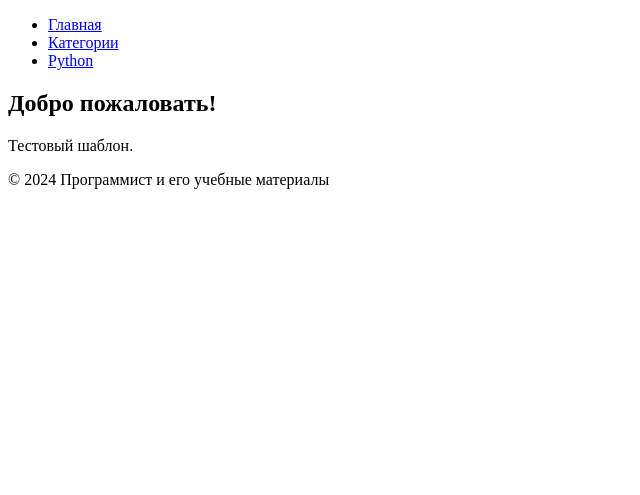
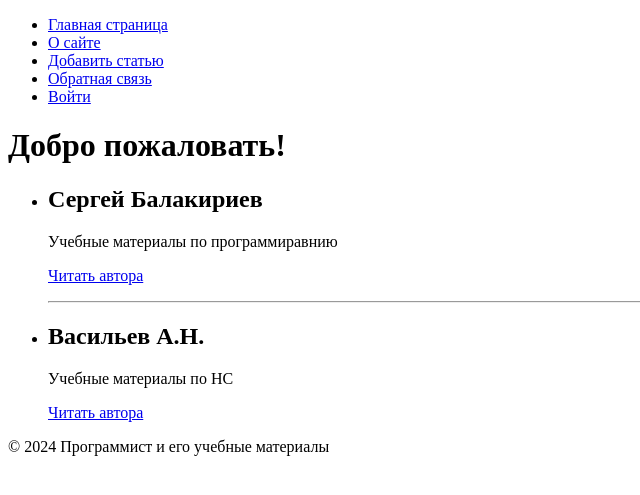
Before and after one commit to Ivan-Sch/MyDj, a Django app: page / in a window 1280 px wide. Shown: the top 495 px of the page, without its empty margins (0-640 px from the left). Run offline with Django 4.2, Linux system fonts and the light colour scheme.

Commit message:
Модифицировал  index
1) prog->views
Добавлены ф-ии для авторизации, добавления новой стр, контакты, показ автора
2) prog->urls
добавлены новые маршруты для новых представлений

```diff
--- a/siteprog/prog/templates/prog/about.html
+++ b/siteprog/prog/templates/prog/about.html
@@ -6,5 +6,10 @@
 </head>
 <body>
 
+{% if show_menu or menu|length >= 2 %}
+<p>{{show_menu}}</p>
+{% endif %}
+
+
 </body>
 </html>
--- a/siteprog/prog/templates/prog/index.html
+++ b/siteprog/prog/templates/prog/index.html
@@ -9,19 +9,34 @@
 <header>
     <nav>
         <ul>
-                <li><a href="/">Главная</a></li>
-                <li><a href="/cats/">Категории</a></li>
-                <li><a href="/python/">Python</a></li>
+            <li><a href="/">{{ title }}</a></li>
+            {% for dic in menu %}
+            <li><a href="{% url dic.url_name%}">{{ dic.title }}</a></li>
+            {% endfor %}
         </ul>
     </nav>
 </header>
 
+
 <main>
-        <section>
     <h1>Добро пожаловать!</h1>
-            <p>Тестовый шаблон.</p>
-        </section>
+    <ul>
+        {% for i in author %}
+        {% if i.them_is_Python %}
+        <li>
+            <h2>{{ i.auth }}</h2>
+            <p>{{ i.content }}</p>
+            <p><a href="{% url 'author' i.id %}">Читать автора</a></p>
+            {% if not forloop.last %}
+            <hr>
+            {% endif %}
+        </li>
+        {% endif %}
+        {% endfor %}
+    </ul>
+
 </main>
+
 
 <footer>
     <p>&copy; 2024 Программист и его учебные материалы</p>
--- a/siteprog/prog/urls.py
+++ b/siteprog/prog/urls.py
@@ -6,7 +6,11 @@ register_converter(converters.FourDigitYearConverter, "year4") #создаем
 
 urlpatterns = [
     path('', views.index, name='index'),
-    path('cats/', views.categories, name='cats'),
+    path('categories/', views.categories, name='categories'),
+    path('addpage/', views.addpage, name='add_page'),
+    path('contact/', views.contact, name='contact'),
+    path('login/', views.login, name='login'),
     path('proger/<year4:year>/', views.proger_date, name='progdata'), #добавляем маршрут через конвертор для функции представления
-    path('about/', views.about, name='about')
+    path('about/', views.about, name='about'),
+    path('author/<int:author_id>/', views.show_author, name='author'),
 ]
--- a/siteprog/prog/views.py
+++ b/siteprog/prog/views.py
@@ -2,24 +2,57 @@ from django.shortcuts import render, redirect
 from django.http import HttpResponse, HttpResponseNotFound, HttpResponsePermanentRedirect
 from django.urls import reverse
 
+# Create your views here.
+menu = [
+    {'title': "О сайте", 'url_name': 'about'},
+    {'title': "Добавить статью", 'url_name': 'add_page'},
+    {'title': "Обратная связь", 'url_name': 'contact'},
+    {'title': "Войти", 'url_name': 'login'}
+]
 
-# Create your views here.
+data_db = [
+    {'id': 1, 'auth': 'Сергей Балакириев', 'content': 'Учебные материалы по программиравнию', 'them_is_Python': True},
+    {'id': 2, 'auth': 'Борис Годунов', 'content': 'Учебные материалы по SQL', 'them_is_Python': False},
+    {'id': 3, 'auth': 'Васильев А.Н.', 'content': 'Учебные материалы по НС', 'them_is_Python': True},
+]
 
 
 def index(request):  # Class HttpRequest
+    data = {
+        'title': 'Главная страница',
+        'menu': menu,
+        'author': data_db,
+
+    }
     # return HttpResponse("Вы на главной странице")
-    return render(request, 'prog/index.html')
+    return render(request, 'prog/index.html', context=data)
+
 
 def categories(request):
     """prog.views.path(/cats)"""
     return HttpResponse("<h1>Темы по категориям</h1>")
 
 
+def addpage(request):
+    """Для добавления новой страницы"""
+    return HttpResponse("<h1>Добавление страницы</h1>")
+
+
+def contact(request):
+    """Контакты"""
+    return HttpResponse("Контакты")
+
+
+def login(request):
+    """Авторизация"""
+    return HttpResponse("Авторизация")
+
+
 def proger_date(request, year):
     """Для конвертора класса FourDigitYearConverter"""
     if year > 2024:
-        uri = reverse(proger_date, args=[2023]) #для назначения url маршрута (нельзя прописывать готовый URL маршрут)
-        return HttpResponsePermanentRedirect(uri) #возвращает постоянный адрес (перенаправляет на постоянный)
+        uri = reverse(proger_date, args=[2023])  # для назначения url маршрута (нельзя прописывать готовый URL маршрут)
+        return HttpResponsePermanentRedirect(uri)  # возвращает постоянный адрес (перенаправляет на постоянный)
         # return redirect(index) #перенаправляет- через данную ГИБКУЮ ф-ю, можно вызвать ф-ю представления, написать сразу маршрут, или через имя маршрута
 
     return HttpResponse(f"<h1>Программисты</h1> <p>года: {year}</p>")
@@ -29,6 +62,16 @@ def page_not_found(request, exception):
     """Для ошибки 404"""
     return HttpResponseNotFound("<h1>Страница не найдена</h1>")
 
+
 def about(request):
-    """О чем"""
-    return render(request, 'prog/about.html/')
+    """О сайте"""
+    data = {
+        'title': 'Главная страница',
+        'menu': ['main', 'addpage', 'contact', 'about'],
+        'show_menu': True,
+    }
+    return render(request, 'prog/about.html/', context=data)
+
+def show_author(request, author_id):
+    """Страница автора"""
+    return HttpResponse(f"Отображение автора с id={author_id}")
```
Lines whose indentation alone changed are shown as unchanged.
